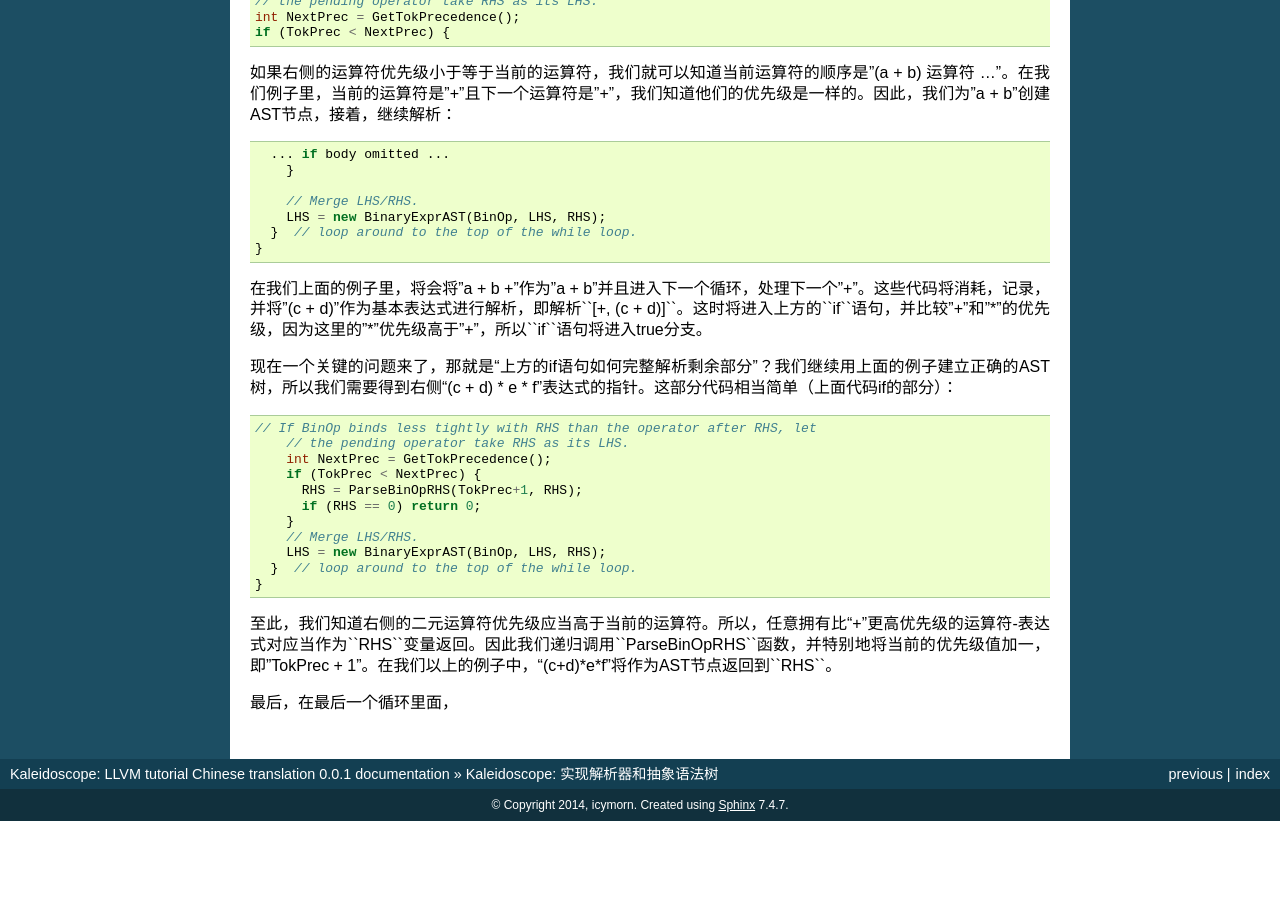
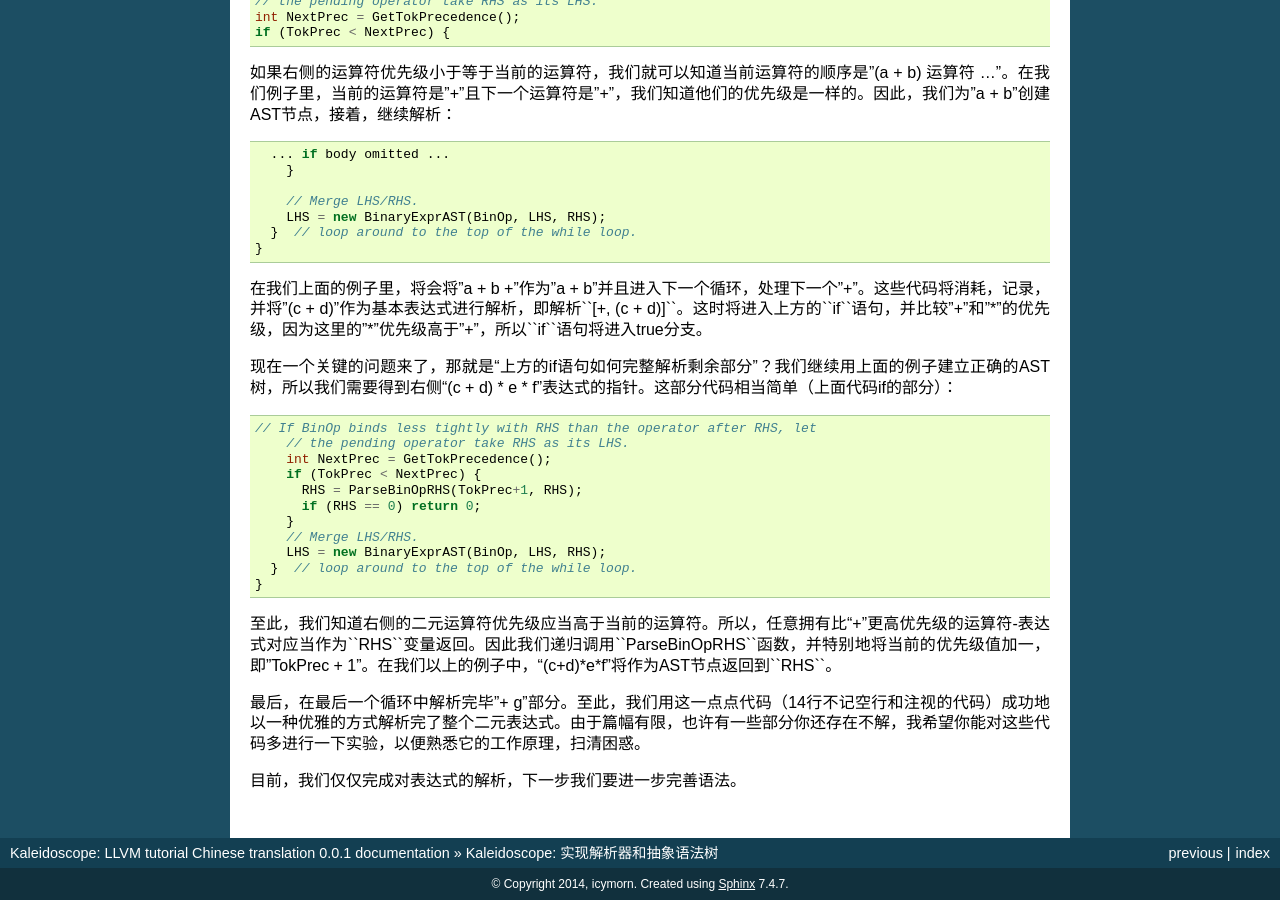
Before and after one commit to moevis/Kaleidoscope-LLVM-tutorial-zh-cn, a Sphinx documentation site: the page built from source/chapter-2.rst, in a window 1280 px wide and 900 px high, scrolled down 5543 px. Built offline with Sphinx 7.4.7, drawn with Linux system fonts in a browser that asks for light colours; before the commit the page ends 6364 px from its top, so only the background shows below that.

Commit message:
complete 2.5

```diff
--- a/source/chapter-2.rst
+++ b/source/chapter-2.rst
@@ -349,4 +349,6 @@ __ http://llvm.org/docs/tutorial/LangImpl2.html
 
 至此，我们知道右侧的二元运算符优先级应当高于当前的运算符。所以，任意拥有比“+”更高优先级的运算符-表达式对应当作为``RHS``变量返回。因此我们递归调用``ParseBinOpRHS``函数，并特别地将当前的优先级值加一，即"TokPrec + 1"。在我们以上的例子中，“(c+d)*e*f”将作为AST节点返回到``RHS``。
 
-最后，在最后一个循环里面，
+最后，在最后一个循环中解析完毕"+ g"部分。至此，我们用这一点点代码（14行不记空行和注视的代码）成功地以一种优雅的方式解析完了整个二元表达式。由于篇幅有限，也许有一些部分你还存在不解，我希望你能对这些代码多进行一下实验，以便熟悉它的工作原理，扫清困惑。
+
+目前，我们仅仅完成对表达式的解析，下一步我们要进一步完善语法。
```
